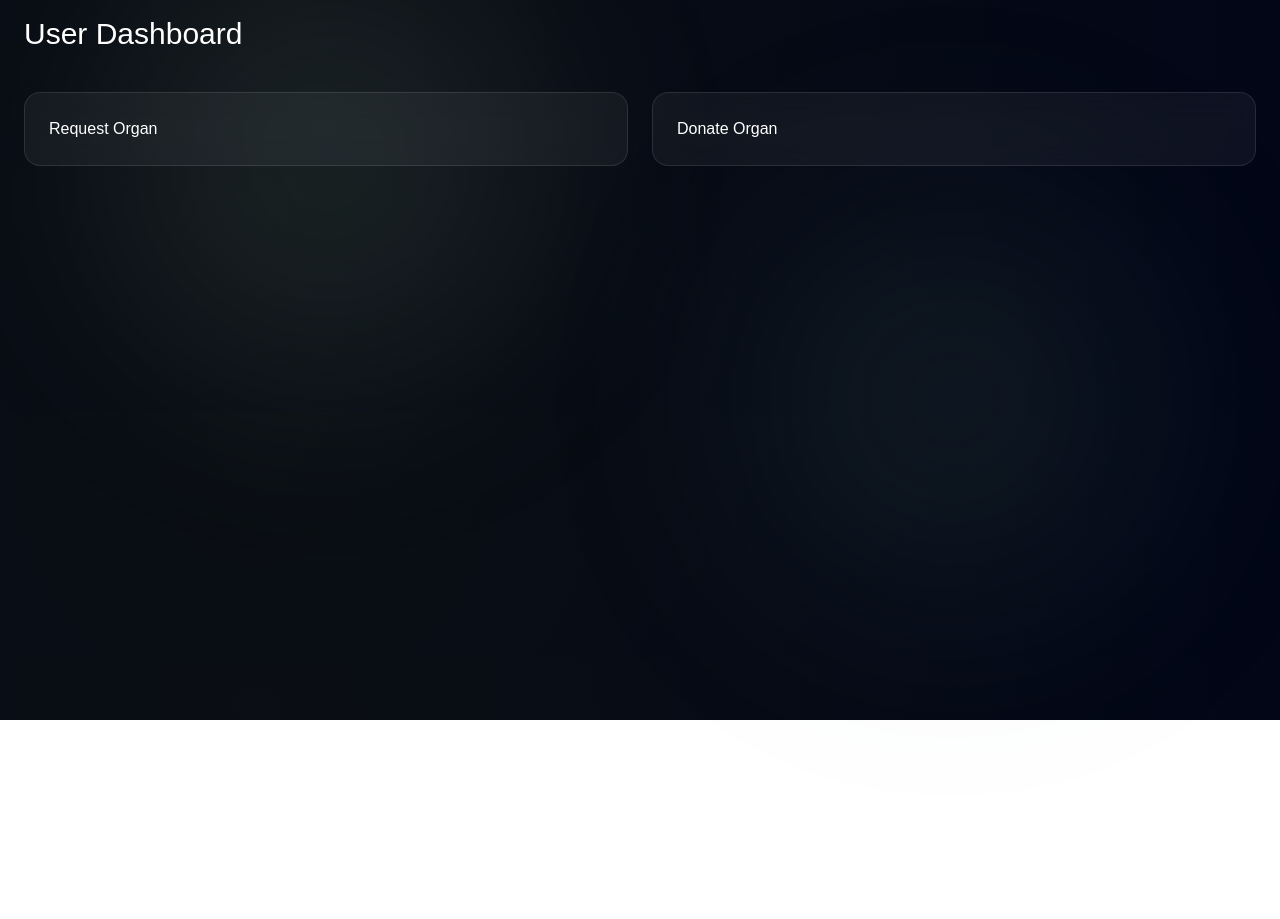
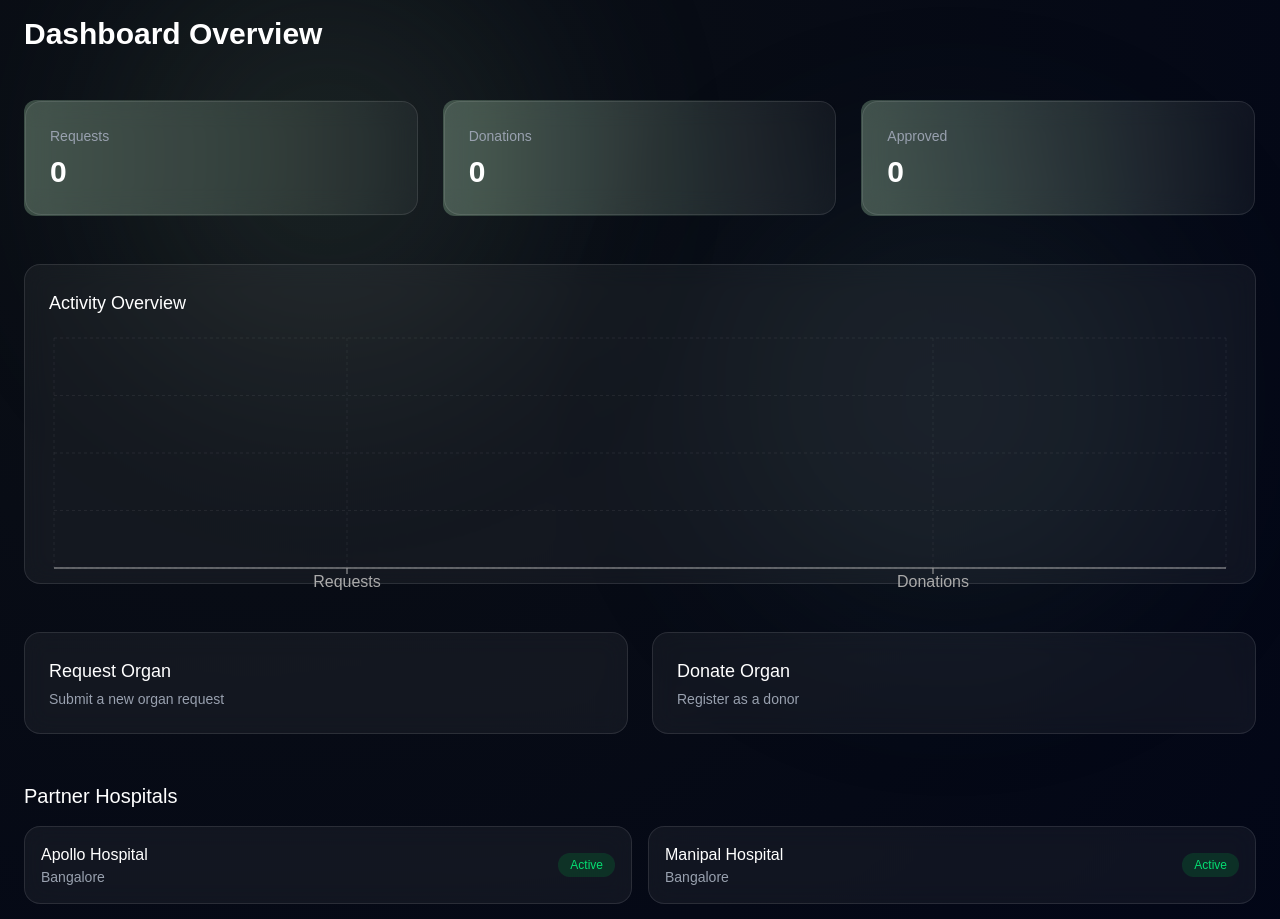
Before and after one commit to Charan-vamshi/jeevansetu-organ-donation-mvp, a Next.js app: page /dashboard in a window 1280 px wide. Shown: the part 80-999 px from the top of the page. Before the commit the page ends 800 px from the top, so only its background shows below. Built offline with nearby package versions, Linux system fonts and the light colour scheme.

Commit message:
Final submission version with polished dashboard and UI

```diff
--- a/app/dashboard/page.tsx
+++ b/app/dashboard/page.tsx
@@ -1,28 +1,146 @@
 "use client";
 
+import { useEffect, useState } from "react";
+import { getRequests, Request } from "@/data/store";
 import { motion } from "framer-motion";
 import Link from "next/link";
+import {
+  BarChart,
+  Bar,
+  XAxis,
+  Tooltip,
+  ResponsiveContainer,
+  CartesianGrid,
+} from "recharts";
 
 export default function UserDashboard() {
+  const [data, setData] = useState<Request[]>([]);
+
+  useEffect(() => {
+    setData(getRequests());
+  }, []);
+
+  const requests = data.filter((r) => r.type === "request").length;
+  const donations = data.filter((r) => r.type === "donation").length;
+  const approved = data.filter((r) => r.status === "Approved").length;
+
+  const chartData = [
+    { name: "Requests", value: requests },
+    { name: "Donations", value: donations },
+  ];
+
+  const hospitals = [
+    { name: "Apollo Hospital", location: "Bangalore" },
+    { name: "Manipal Hospital", location: "Bangalore" },
+    { name: "Fortis Hospital", location: "Delhi" },
+    { name: "Narayana Health", location: "Bangalore" },
+  ];
+
   return (
-    <main className="pt-24 px-6 max-w-7xl mx-auto space-y-10">
+    <main className="pt-24 px-6 max-w-7xl mx-auto space-y-12">
 
-      <motion.h1 initial={{ opacity: 0 }} animate={{ opacity: 1 }} className="text-3xl">
-        User Dashboard
+      {/* Heading */}
+      <motion.h1
+        initial={{ opacity: 0 }}
+        animate={{ opacity: 1 }}
+        className="text-3xl font-semibold text-white"
+      >
+        Dashboard Overview
       </motion.h1>
 
+      {/* 🔥 Stats */}
+      <div className="grid md:grid-cols-3 gap-6">
+        {[
+          { label: "Requests", value: requests },
+          { label: "Donations", value: donations },
+          { label: "Approved", value: approved },
+        ].map((item, i) => (
+          <motion.div
+            key={i}
+            whileHover={{ y: -4 }}
+            className="relative p-[1px] rounded-xl bg-gradient-to-r from-[#84a98c]/40 to-transparent"
+          >
+            <div className="glass p-6 rounded-xl">
+              <p className="text-gray-400 text-sm">{item.label}</p>
+              <h2 className="text-3xl text-white mt-2 font-semibold">
+                {item.value}
+              </h2>
+            </div>
+          </motion.div>
+        ))}
+      </div>
+
+      {/* 📊 Chart */}
+      <div className="glass p-6 h-80 rounded-xl">
+        <h2 className="text-white mb-4 text-lg font-medium">
+          Activity Overview
+        </h2>
+
+        <ResponsiveContainer width="100%" height="100%">
+          <BarChart data={chartData} barSize={50}>
+            <CartesianGrid stroke="#ffffff10" strokeDasharray="3 3" />
+            <XAxis dataKey="name" stroke="#aaa" />
+            <Tooltip
+              contentStyle={{
+                backgroundColor: "#020617",
+                border: "1px solid #84a98c30",
+                borderRadius: "8px",
+                color: "#fff",
+              }}
+            />
+            <Bar
+              dataKey="value"
+              fill="#84a98c"
+              radius={[10, 10, 0, 0]}
+            />
+          </BarChart>
+        </ResponsiveContainer>
+      </div>
+
+      {/* ⚡ Actions */}
       <div className="grid md:grid-cols-2 gap-6">
         <Link href="/request">
-          <div className="glass p-6 cursor-pointer hover:scale-105">
-            Request Organ
+          <div className="glass p-6 rounded-xl hover:scale-105 transition cursor-pointer">
+            <h3 className="text-white text-lg">Request Organ</h3>
+            <p className="text-gray-400 text-sm mt-1">
+              Submit a new organ request
+            </p>
           </div>
         </Link>
 
         <Link href="/donate">
-          <div className="glass p-6 cursor-pointer hover:scale-105">
-            Donate Organ
+          <div className="glass p-6 rounded-xl hover:scale-105 transition cursor-pointer">
+            <h3 className="text-white text-lg">Donate Organ</h3>
+            <p className="text-gray-400 text-sm mt-1">
+              Register as a donor
+            </p>
           </div>
         </Link>
+      </div>
+
+      {/* 🏥 Hospitals */}
+      <div className="space-y-4">
+        <h2 className="text-xl text-white font-medium">
+          Partner Hospitals
+        </h2>
+
+        <div className="grid md:grid-cols-2 gap-4">
+          {hospitals.map((h, i) => (
+            <div
+              key={i}
+              className="glass p-4 rounded-xl flex justify-between items-center hover:scale-[1.02] transition"
+            >
+              <div>
+                <p className="text-white">{h.name}</p>
+                <p className="text-gray-400 text-sm">{h.location}</p>
+              </div>
+
+              <span className="text-xs px-3 py-1 bg-green-600/20 text-green-400 rounded-full">
+                Active
+              </span>
+            </div>
+          ))}
+        </div>
       </div>
 
     </main>
--- a/package.json
+++ b/package.json
@@ -13,7 +13,8 @@
     "next": "16.1.6",
     "react": "19.2.3",
     "react-dom": "19.2.3",
-    "react-hot-toast": "^2.6.0"
+    "react-hot-toast": "^2.6.0",
+    "recharts": "^3.8.1"
   },
   "devDependencies": {
     "@tailwindcss/postcss": "^4",
```
Also changed, not shown: 1 other file (tests, documents, lock files or other folders).
